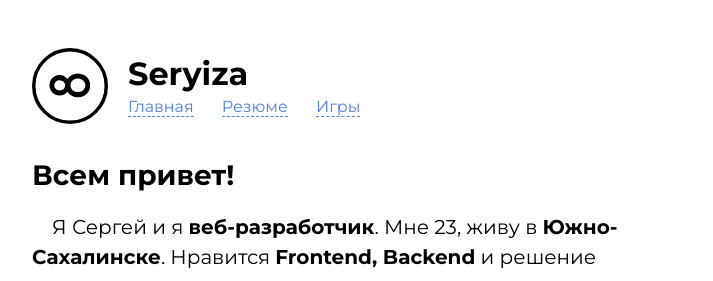
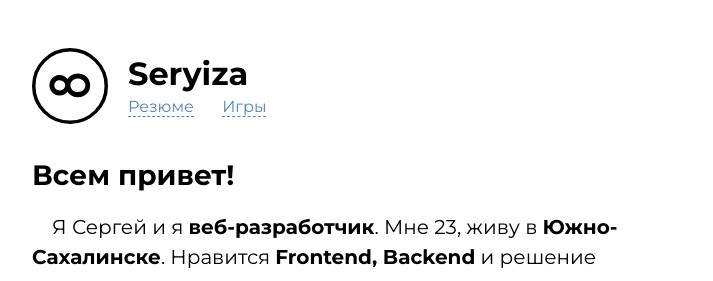
Before and after one commit to Seryiza/seryiza.github.io, a Jekyll site: the page built from index.html, in a window 1280 px wide. Shown: the top 281 px of the page, without its empty margins (258-971 px from the left). Built offline with Jekyll 4.4.1, drawn with Linux system fonts in a browser that asks for light colours.

Commit message:
Убрана бесполезная ссылка на главную сайта

```diff
--- a/_config.yml
+++ b/_config.yml
@@ -6,8 +6,6 @@ defaults:
     values:
       title: "Seryiza: Web Developer"
       header_text_links:
-        - text: Главная
-          href: /
         - text: Резюме
           href: /resume
         - text: Игры
```
